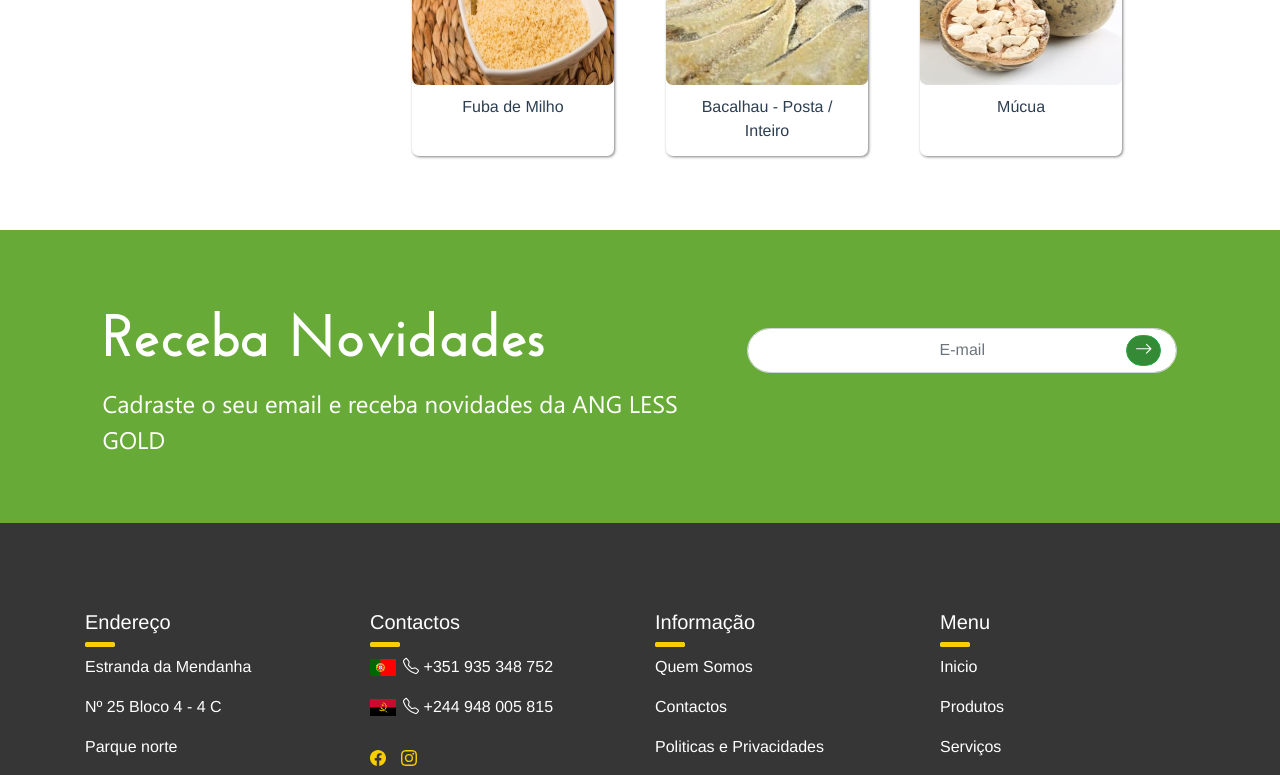
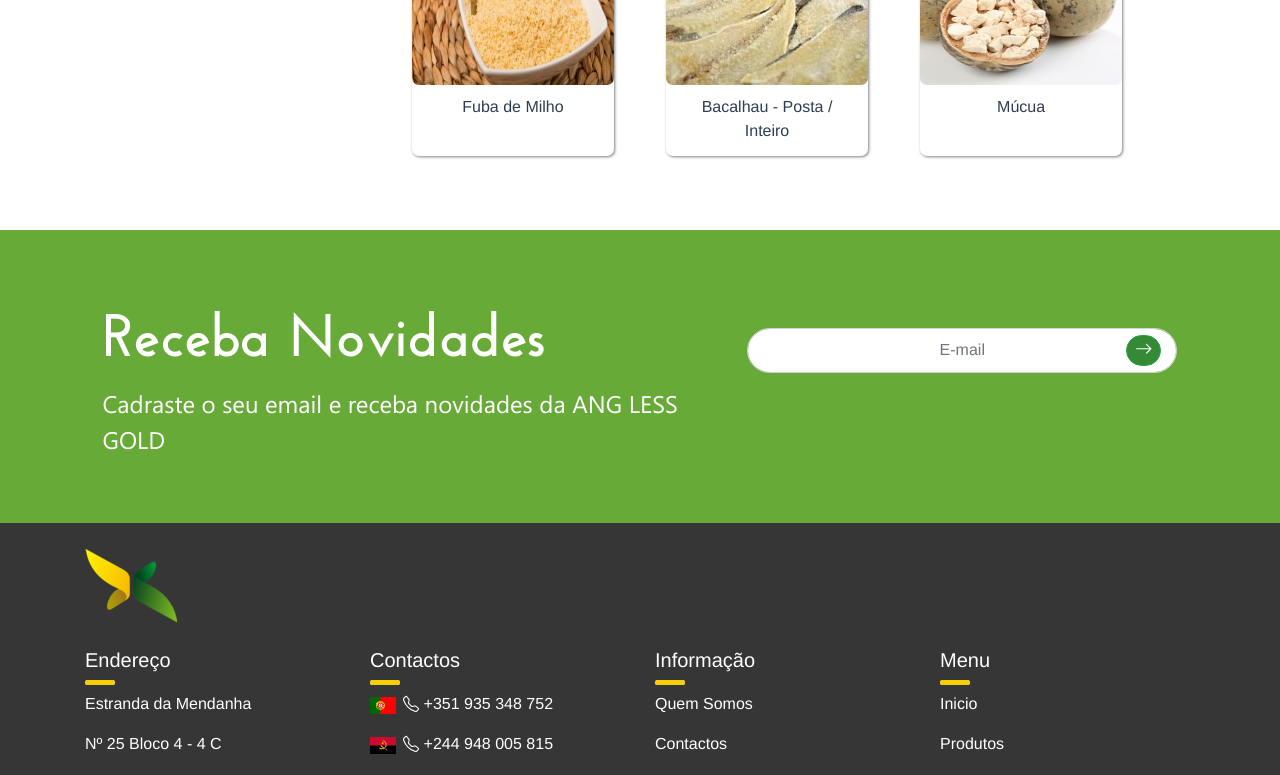
Before and after one commit to uByte2020/Ang-lessGold, a Vue app: page / in a window 1280 px wide. Shown: the part 2000-2775 px from the top of the page. Built offline with nearby package versions, Linux system fonts and the light colour scheme.

Commit message:
Footer|Component

```diff
--- a/src/components/Footer.vue
+++ b/src/components/Footer.vue
@@ -5,6 +5,9 @@
         <div class="row footer">
           <div class="container">
             <div class="row">
+              <div class="col-12">
+                <img src="../assets/imgs/img32.png" alt="Logo">
+              </div>
               <div class="col-lg-3 col-xl-3 col-sm-12 col-md-3 footerMarg">
                 <h5>Endereço</h5>
                 <div class="progress progress2">
@@ -156,6 +159,7 @@ footer {
   -ms-background-color: rgb(54, 54, 54);
   -webkit-background-color: rgb(54, 54, 54);
   padding: 5%;
+  padding-top: 2% !important;
   -moz-padding: 5%;
   -ms-padding: 5%;
   -webkit-padding: 5%;
--- a/src/views/Home.vue
+++ b/src/views/Home.vue
@@ -36,8 +36,11 @@
                 <div
                   class="col-lg-8 col-xl-8 col-sm-12 col-md-12 TextoBemVindo"
                 >
-                  <h2 class="TextoBemVindoH1">BemVindo <br> À ANG LESS GOLD</h2>
-                  <div class="progress ">
+                  <h2 class="TextoBemVindoH1">
+                    BemVindo <br />
+                    À ANG LESS GOLD
+                  </h2>
+                  <div class="progress">
                     <div
                       class="progress-bar ProgressCor1"
                       role="progressbar"
@@ -57,9 +60,7 @@
                     serviço, comércio a grosso de bebidas, alimentaos,
                     medicamentos, Importação e Exportação.
                   </p>
-                  <button type="button" class="btn btn-lg">
-                    Saiba Mais
-                  </button>
+                  <button type="button" class="btn btn-lg">Saiba Mais</button>
                 </div>
               </div>
             </div>
@@ -111,7 +112,9 @@
               </p>
             </div>
             <div class="col-lg-7 col-xl-3 col-sm-8 col-md-7 TextoEscolherNos">
-              <h4 class="TextoEscolherNosTitulo">Comprometimento com o Cliente</h4>
+              <h4 class="TextoEscolherNosTitulo">
+                Comprometimento com o Cliente
+              </h4>
               <p class="TextoEscolherNosTxt2">
                 Procuramos sempre os melhores resultados para os nossos
                 clientes.
@@ -119,7 +122,9 @@
             </div>
             <div class="col-lg-7 col-xl-3 col-sm-8 col-md-7 TextoEscolherNos">
               <h4 class="TextoEscolherNosTitulo">Qualidade do Produto</h4>
-              <p class="TextoEscolherNosTxt3">Fornecemos sempre os melhores produtos.</p>
+              <p class="TextoEscolherNosTxt3">
+                Fornecemos sempre os melhores produtos.
+              </p>
             </div>
           </div>
         </div>
@@ -156,114 +161,7 @@
             </div>
           </div>
         </div>
-        <footer class="col-12">
-          <div class="row footer">
-            <div class="container">
-              <div class="row">
-                <div class="col-lg-3 col-xl-3 col-sm-12 col-md-3 footerMarg">
-                  <h5>Endereço</h5>
-                  <div class="progress progress2">
-                    <div
-                      class="progress-bar progressCor"
-                      role="progressbar"
-                      style="width: 100%"
-                      aria-valuenow="10"
-                      aria-valuemin="0"
-                      aria-valuemax="10"
-                    ></div>
-                  </div>
-                  <p>Estranda da Mendanha</p>
-                  <p>Nº 25 Bloco 4 - 4 C</p>
-                  <p>Parque norte</p>
-                  <p>2580-588 Carregando</p>
-                </div>
-                <div class="col-lg-3 col-xl-3 col-sm-12 col-md-3 footerMarg">
-                  <h5>Contactos</h5>
-                  <div class="progress progress2">
-                    <div
-                      class="progress-bar progressCor"
-                      role="progressbar"
-                      style="width: 100%"
-                      aria-valuenow="10"
-                      aria-valuemin="0"
-                      aria-valuemax="10"
-                    ></div>
-                  </div>
-                  <p>
-                    <img
-                      src="../assets/svg/Portugal.svg"
-                      alt="imagem-Angola"
-                      class="img-fluid IMG1"
-                    />
-                    <b-icon
-                      icon="telephone"
-                      font-scale="1"
-                      variant="default"
-                    ></b-icon>
-                    +351 935 348 752
-                  </p>
-
-                  <p>
-                    <img
-                      src="../assets/svg/Angola.svg"
-                      alt="imagem-Angola"
-                      class="img-fluid IMG1"
-                    />
-                    <b-icon
-                      icon="telephone"
-                      font-scale="1"
-                      variant="default"
-                    ></b-icon>
-                    +244 948 005 815
-                  </p>
-
-                  <b-icon
-                    icon="facebook"
-                    variant="default"
-                    class="icon"
-                  ></b-icon
-                  ><b-icon
-                    icon="instagram"
-                    class="icon"
-                    variant="default"
-                  ></b-icon>
-                </div>
-                <div class="col-lg-3 col-xl-3 col-sm-12 col-md-3 footerMarg">
-                  <h5>Informação</h5>
-                  <div class="progress progress2">
-                    <div
-                      class="progress-bar progressCor"
-                      role="progressbar"
-                      style="width: 100%"
-                      aria-valuenow="10"
-                      aria-valuemin="0"
-                      aria-valuemax="10"
-                    ></div>
-                  </div>
-                  <p>Quem Somos</p>
-                  <p>Contactos</p>
-                  <p>Politicas e Privacidades</p>
-                </div>
-                <div class="col-lg-3 col-xl-3 col-sm-12 col-md-3 footerMarg">
-                  <h5>Menu</h5>
-                  <div class="progress progress2">
-                    <div
-                      class="progress-bar progressCor"
-                      role="progressbar"
-                      style="width: 100%"
-                      aria-valuenow="10"
-                      aria-valuemin="0"
-                      aria-valuemax="10"
-                    ></div>
-                  </div>
-                  <p>Inicio</p>
-                  <p>Produtos</p>
-                  <p>Serviços</p>
-                </div>
-              </div>
-            </div>
-          </div>
-        </footer>
+        <Footer />
       </div>
     </div>
   </div>
@@ -271,6 +169,7 @@
 
 <script>
 // @ is an alias to /src
+import Footer from "../components/Footer.vue";
 import Navbar from "../components/Navbar.vue";
 import Produtos from "../components/home/Produtos";
 
@@ -279,6 +178,7 @@ export default {
   components: {
     Navbar,
     Produtos,
+    Footer,
   },
   data() {
     return {
@@ -292,22 +192,20 @@ export default {
 @font-face {
   font-family: "Josefin";
   src: local("Fonts"),
-   url(../assets/Fonts/josefin-sans.bold.ttf) format("truetype");
+    url(../assets/Fonts/josefin-sans.bold.ttf) format("truetype");
 }
 @font-face {
   font-family: "Josefin-SemiBold";
   src: local("Fonts"),
-   url(../assets/Fonts/josefin-sans.semibold.ttf) format("truetype");
+    url(../assets/Fonts/josefin-sans.semibold.ttf) format("truetype");
 }
 @font-face {
   font-family: "Gotham";
-  src: local("Fonts"),
-   url(../assets/Fonts/GothamBold.otf) format("truetype");
+  src: local("Fonts"), url(../assets/Fonts/GothamBold.otf) format("truetype");
 }
 @font-face {
   font-family: "Segoe";
-  src: local("Fonts"),
-   url(../assets/Fonts/Segoe_UI.ttf) format("truetype");
+  src: local("Fonts"), url(../assets/Fonts/Segoe_UI.ttf) format("truetype");
 }
 #Home {
 }
@@ -321,11 +219,11 @@ export default {
   -ms-position: relative;
   -webkit-position: relative;
 }
-.Inicio::before{
-  content:"";
-  -moz-content:"";
-  -ms-content:"";
-  -webkit-content:"";
+.Inicio::before {
+  content: "";
+  -moz-content: "";
+  -ms-content: "";
+  -webkit-content: "";
   position: absolute;
   -moz-position: absolute;
   -ms-position: absolute;
@@ -362,7 +260,7 @@ export default {
   -moz-filter: grayscale(60%) brightness(30%) !important;
   -ms-filter: grayscale(60%) brightness(30%) !important;
   -webkit-filter: grayscale(60%) brightness(30%) !important;
-  }
+}
 .TextoInicio {
   margin-top: 5%;
   -moz-margin-top: 5%;
@@ -436,17 +334,17 @@ export default {
   -ms-text-align: left;
   -webkit-text-align: left;
 }
-.TextoBemVindoH1{
+.TextoBemVindoH1 {
   font-family: "Josefin";
   -moz-font-family: "Josefin";
   -ms-font-family: "Josefin";
   -webkit-font-family: "Josefin";
 }
-.ProgressCor1{
-  background-color:#8CB560!important;
-  -moz-background-color:#8CB560!important;
-  -ms-background-color:#8CB560!important;
-  -webkit-background-color:#8CB560!important;
+.ProgressCor1 {
+  background-color: #8cb560 !important;
+  -moz-background-color: #8cb560 !important;
+  -ms-background-color: #8cb560 !important;
+  -webkit-background-color: #8cb560 !important;
 }
 .TextoBemVindoH1 {
 }
@@ -480,11 +378,11 @@ export default {
   -ms-margin-bottom: 3%;
   -webkit-margin-bottom: 3%;
 }
-.ProgressCor2{
-  background-color:#8CB560 !important;
-  -moz-background-color:#8CB560 !important;
-  -ms-background-color:#8CB560 !important;
-  -webkit-background-color:#8CB560 !important;
+.ProgressCor2 {
+  background-color: #8cb560 !important;
+  -moz-background-color: #8cb560 !important;
+  -ms-background-color: #8cb560 !important;
+  -webkit-background-color: #8cb560 !important;
 }
 #OQFazemosPrinc {
   margin-bottom: 0.5%;
@@ -504,15 +402,15 @@ export default {
   -ms-position: relative;
   -webkit-position: relative;
 }
-#OQFazemosPrinc::before{
+#OQFazemosPrinc::before {
   content: "";
   -moz-content: "";
   -ms-content: "";
   -webkit-content: "";
-  position:absolute;
-  -moz-position:absolute;
-  -ms-position:absolute;
-  -webkit-position:absolute;
+  position: absolute;
+  -moz-position: absolute;
+  -ms-position: absolute;
+  -webkit-position: absolute;
   width: 100%;
   -moz-width: 100%;
   -ms-width: 100%;
@@ -534,10 +432,10 @@ export default {
   -ms-background: url("../assets/imgs/img9.jpg") no-repeat center center;
   -webkit-background: url("../assets/imgs/img9.jpg") no-repeat center center;
 
-  background-size:100% 150%;
-  -moz-background-size:100% 150%;
-  -ms-background-size:100% 150%;
-  -webkit-background-size:100% 150%;
+  background-size: 100% 150%;
+  -moz-background-size: 100% 150%;
+  -ms-background-size: 100% 150%;
+  -webkit-background-size: 100% 150%;
 }
 .OQFazemos {
   height: 50%;
@@ -566,10 +464,10 @@ export default {
   -webkit-color: #707070;
 }
 #EscolherNosPrinc {
-  background-color:rgb(22, 20, 20);
-  -moz-background-color:rgb(22, 20, 20);
-  -ms-background-color:rgb(22, 20, 20);
-  -webkit-background-color:rgb(22, 20, 20);
+  background-color: rgb(22, 20, 20);
+  -moz-background-color: rgb(22, 20, 20);
+  -ms-background-color: rgb(22, 20, 20);
+  -webkit-background-color: rgb(22, 20, 20);
   margin: 0.5% auto;
   -moz-margin: 0.5% auto;
   -ms-margin: 0.5% auto;
@@ -579,7 +477,7 @@ export default {
   -ms-position: relative;
   -webkit-position: relative;
 }
-#EscolherNosPrinc::before{
+#EscolherNosPrinc::before {
   content: "";
   -moz-content: "";
   -ms-content: "";
@@ -667,7 +565,7 @@ export default {
   -ms-text-align: center !important;
   -webkit-text-align: center !important;
 }
-.TextoEscolherNosTitulo{
+.TextoEscolherNosTitulo {
   font-family: "Josefin-SemiBold";
   -moz-font-family: "Josefin-SemiBold";
   -ms-font-family: "Josefin-SemiBold";
@@ -685,7 +583,7 @@ export default {
   -ms-margin: 2% auto;
   -webkit-margin: 2% auto;
 }
-.TextoEscolherNosTxt{
+.TextoEscolherNosTxt {
   font-size: 19px;
   -moz-font-size: 19px;
   -ms-font-size: 19px;
@@ -703,7 +601,7 @@ export default {
   -ms-font-size: 19px;
   -webkit-font-size: 19px;
 }
-.TextoEscolherNosTxt2{
+.TextoEscolherNosTxt2 {
   font-size: 19px;
   -moz-font-size: 19px;
   -ms-font-size: 19px;
@@ -721,7 +619,7 @@ export default {
   -ms-font-size: 19px;
   -webkit-font-size: 19px;
 }
-.TextoEscolherNosTxt3{
+.TextoEscolherNosTxt3 {
   font-size: 19px;
   -moz-font-size: 19px;
   -ms-font-size: 19px;
@@ -778,17 +676,17 @@ export default {
   -ms-text-align: left !important;
   -webkit-text-align: left !important;
 }
-.RecebaNovidadesTitulo{
-  font-family:"Josefin";
-  -moz-font-family:"Josefin";
-  -ms-font-family:"Josefin";
-  -webkit-font-family:"Josefin";
+.RecebaNovidadesTitulo {
+  font-family: "Josefin";
+  -moz-font-family: "Josefin";
+  -ms-font-family: "Josefin";
+  -webkit-font-family: "Josefin";
   font-size: 60px;
   -moz-font-size: 60px;
   -ms-font-size: 60px;
   -webkit-font-size: 60px;
 }
-.RecebaNovidadesTexto2{
+.RecebaNovidadesTexto2 {
   font-size: 24px;
   -moz-font-size: 24px;
   -ms-font-size: 24px;
@@ -868,72 +766,14 @@ button:hover {
   -ms-border-radius: 100px;
   -webkit-border-radius: 100px;
 }
-footer {
-  background-color: rgb(54, 54, 54);
-  -moz-background-color: rgb(54, 54, 54);
-  -ms-background-color: rgb(54, 54, 54);
-  -webkit-background-color: rgb(54, 54, 54);
-  padding: 5%;
-  -moz-padding: 5%;
-  -ms-padding: 5%;
-  -webkit-padding: 5%;
-  color: #fff;
-  -moz-color: #fff;
-  -ms-color: #fff;
-  -webkit-color: #fff;
-}
-.footer {
-  text-align: left;
-  -moz-text-align: left;
-  -ms-text-align: left;
-  -webkit-text-align: left;
-}
-.footerMarg {
-  margin-top: 2%;
-  -moz-margin-top: 2%;
-  -ms-margin-top: 2%;
-  -webkit-margin-top: 2%;
-}
-.icon {
-  margin-right: 6%;
-  -moz-margin-right: 6%;
-  -ms-margin-right: 6%;
-  -webkit-margin-right: 6%;
-  margin-top: 6%;
-  -moz-margin-top: 6%;
-  -ms-margin-top: 6%;
-  -webkit-margin-top: 6%;
-  color: #f8ce00;
-  -moz-color: #f8ce00;
-  -ms-color: #f8ce00;
-  -webkit-color: #f8ce00;
-  background-color: transparent;
-  -moz-background-color: transparent;
-  -ms-background-color: transparent;
-  -webkit-background-color: transparent;
-}
-.IMG1 {
-  width: 10%;
-  -moz-width: 10%;
-  -ms-width: 10%;
-  -webkit-width: 10%;
-  height: 10%;
-  -moz-height: 10%;
-  -ms-height: 10%;
-  -webkit-height: 10%;
-  margin-right: 3%;
-  -moz-margin-right: 3%;
-  -ms-margin-right: 3%;
-  -webkit-margin-right: 3%;
-}
 p {
   font-size: 16px;
   -moz-font-size: 16px;
   -ms-font-size: 16px;
   -webkit-font-size: 16px;
 }
-@media only screen and (max-width: 600px){
-  .TextoInicio{
+@media only screen and (max-width: 600px) {
+  .TextoInicio {
     margin-top: 20%;
     -moz-margin-top: 20%;
     -ms-margin-top: 20%;
```
Also changed, not shown: src/assets/imgs/img32.png (added).
